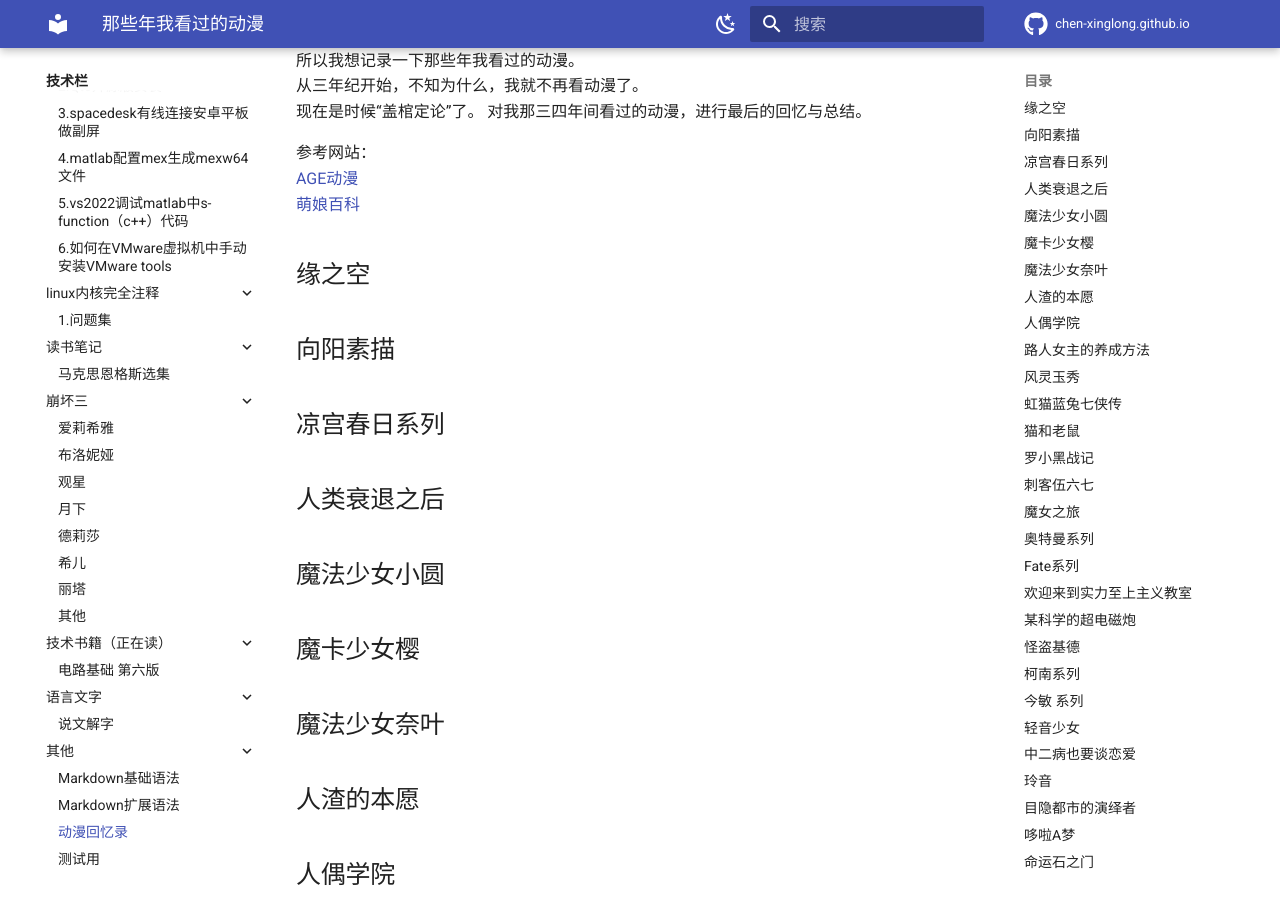
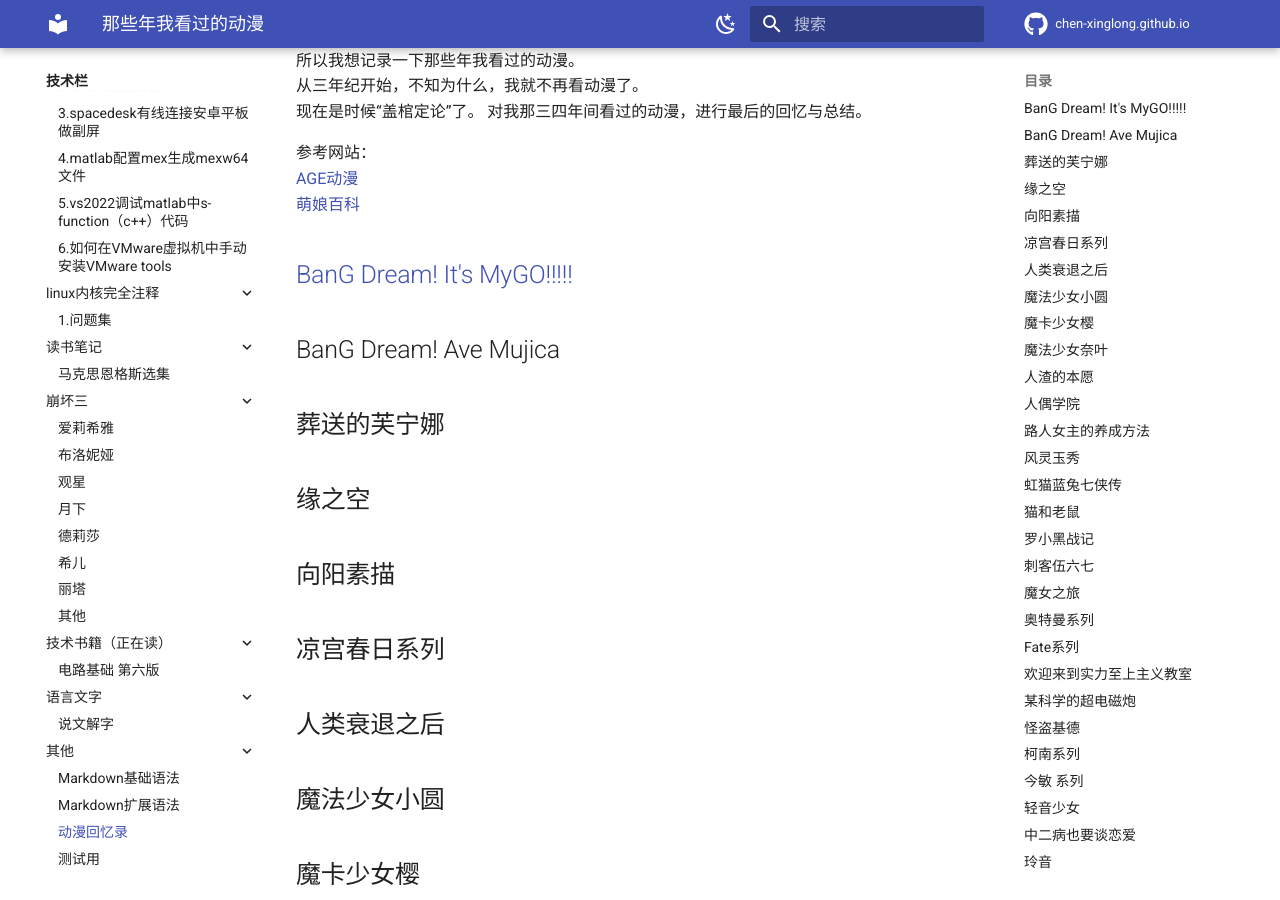
Before and after one commit to chen-xinglong/chen-xinglong.github.io, an MkDocs documentation site: the page built from docs/remake/anime/index.md, in a window 1280 px wide and 900 px high, scrolled down 308 px. Built offline with MkDocs 1.6.1 and Material for MkDocs 9.7.7, drawn with Linux system fonts in a browser that asks for light colours; comment, search, counter and statistics services are not loaded.

Commit message:
init MyGO.md

```diff
--- a/docs/remake/anime/index.md
+++ b/docs/remake/anime/index.md
@@ -18,6 +18,9 @@
 [AGE动漫](http://age.tv)
 [萌娘百科](https://mzh.moegirl.org.cn)
 
+## [BanG Dream! It's MyGO!!!!!](./MyGO.md)
+## BanG Dream! Ave Mujica
+## 葬送的芙宁娜
 ## 缘之空
 ## 向阳素描
 ## 凉宫春日系列
```
Also changed, not shown: docs/remake/anime/MyGO.md (added, +19 -0 lines).
